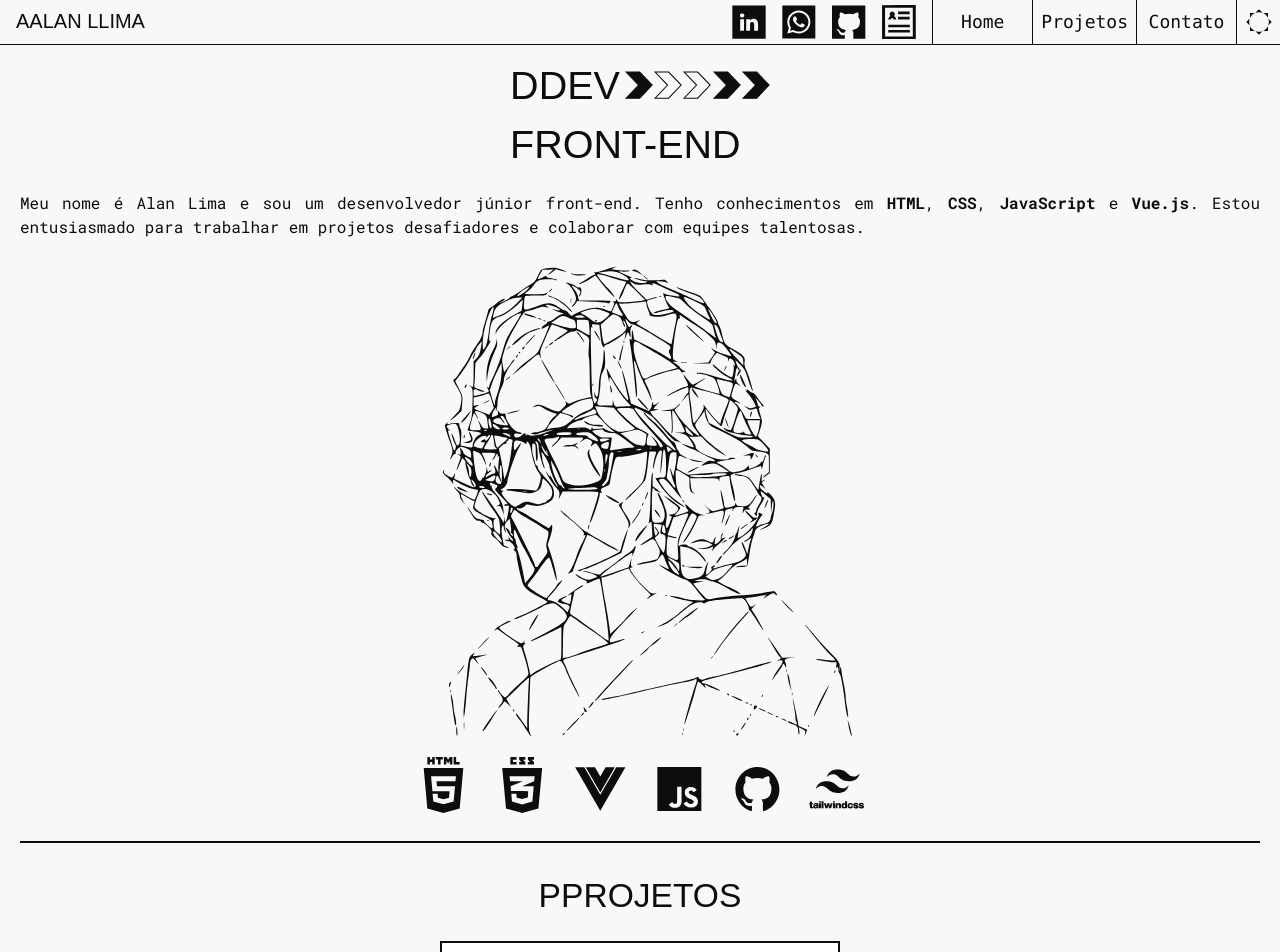
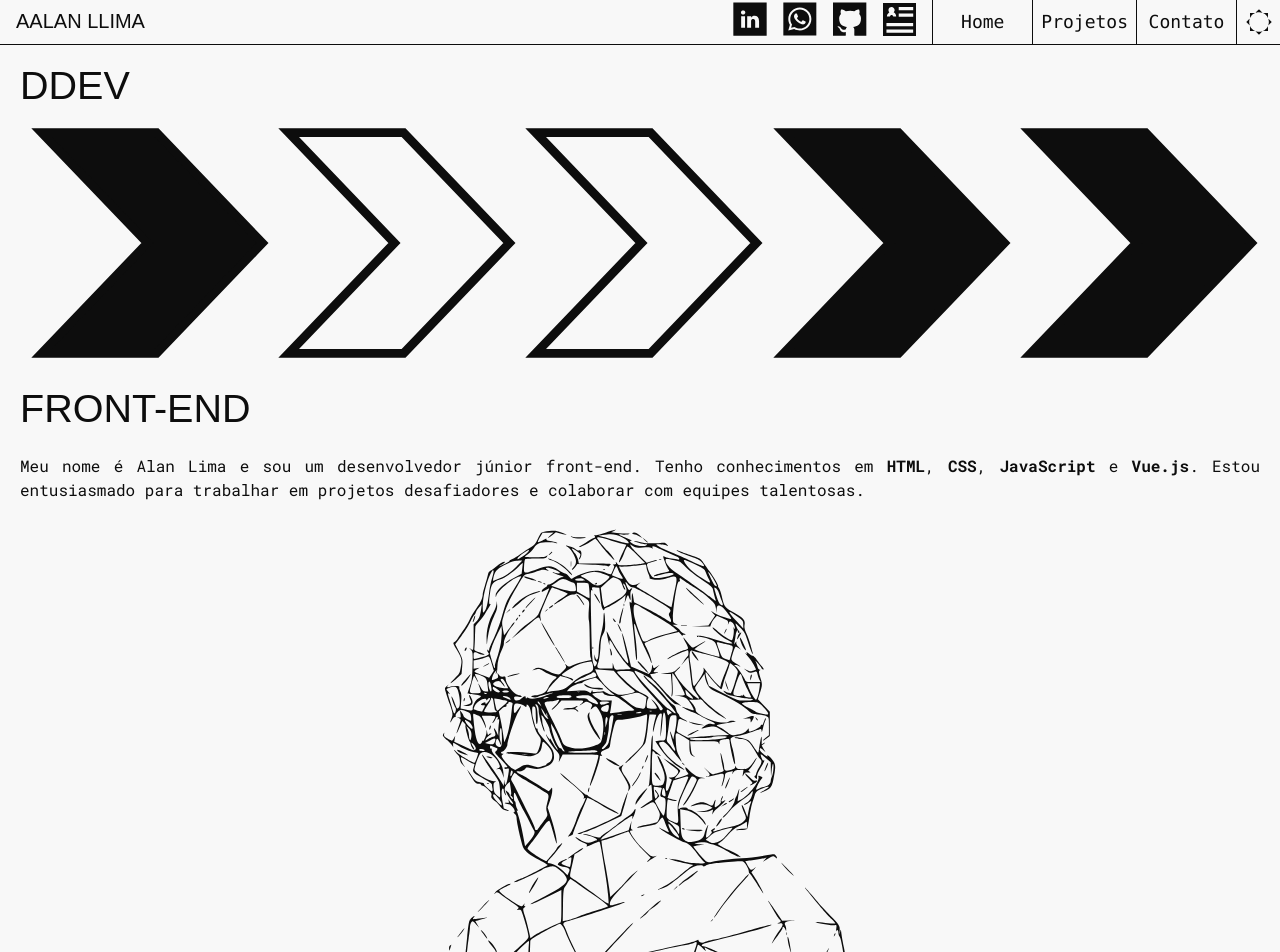
Before and after one commit to devalanlima/portfolio, a Vue app: page / in a window 1280 px wide. Shown: the top 952 px of the page. Built offline with nearby package versions, Linux system fonts and the light colour scheme; a web font is replaced by a local one.

Commit message:
stylize / adjust components for resposive design

```diff
--- a/src/components/common/AnimatedArrow.vue
+++ b/src/components/common/AnimatedArrow.vue
@@ -1,5 +1,5 @@
 <template>
-    <ul ref="arrows" class="inline-flex items-center justify-center ml-1 w-[146px]">
+    <ul ref="arrows" class="inline-flex items-center justify-center ml-1">
         <li class="grow flex justify-center items-center relative -ml-0">
             <svg class=" fill-branco stroke-preto dark:stroke-branco w-full aspect-square" viewBox="0 -1 28 28" fill="none"
                 xmlns="http://www.w3.org/2000/svg">
--- a/src/components/common/ContactIcons.vue
+++ b/src/components/common/ContactIcons.vue
@@ -30,34 +30,30 @@
 
             </a>
         </li>
-        <li class="h-[34px]">
+        <li>
             <a ref="cv" href="#" download="Alan Lima Currículo CV"></a>
-            <button type="button"  @click="isOpen = !isOpen" class="cursor-pointer m-0 p-0" title="Baixar Currículo">
-                <svg version="1.0" xmlns="http://www.w3.org/2000/svg" viewBox="0 0 489.000000 489.000000"
-                    preserveAspectRatio="xMidYMid meet" class="fill-preto dark:fill-branco w-[34px] h-[34px]">
-                    <g transform="translate(0.000000,489.000000) scale(0.100000,-0.100000)" stroke="none">
-                        <path d="M2432 4873 l-2422 -3 0 -2430 0 -2430 2425 0 2425 0 0 2435 c0 1339
-                -1 2434 -2 2433 -2 -2 -1093 -4 -2426 -5z m1996 -2436 l2 -2067 -1990 0 -1990
-                0 -2 2066 c-2 1136 -1 2068 1 2070 2 2 898 3 1990 2 l1986 -3 3 -2068z" />
-                        <path d="M1404 3930 c-187 -37 -313 -199 -302 -386 5 -75 41 -169 80 -212 24
-                -25 25 -24 -51 -81 -66 -49 -124 -118 -161 -192 -32 -62 -60 -160 -60 -208 l0
-                -31 184 0 184 0 12 47 c38 151 256 186 345 56 14 -21 25 -45 25 -55 0 -48 1
-                -48 197 -48 l185 0 -7 53 c-10 79 -42 169 -84 234 -40 61 -134 154 -182 179
-                l-29 14 34 48 c52 73 75 147 72 228 -2 38 -7 78 -11 89 -50 139 -145 229 -275
-                259 -71 17 -94 18 -156 6z" />
-                        <path d="M2310 3755 l0 -185 835 0 835 0 0 185 0 185 -835 0 -835 0 0 -185z" />
-                        <path d="M2317 3183 c-4 -3 -7 -87 -7 -185 l0 -178 835 0 835 0 0 185 0 185
-                -828 0 c-456 0 -832 -3 -835 -7z" />
-                        <path d="M900 1875 l0 -185 1553 2 1552 3 3 183 2 182 -1555 0 -1555 0 0 -185z" />
-                        <path d="M900 1125 l0 -185 1555 0 1555 0 0 185 0 185 -1555 0 -1555 0 0 -185z" />
+            <button type="button" @click="isOpen = !isOpen" class="cursor-pointer" title="Baixar Currículo">
+                <svg version="1.0" xmlns="http://www.w3.org/2000/svg"
+                    viewBox="0 0 487.000000 487.000000" preserveAspectRatio="xMidYMid meet" class="fill-preto dark:fill-branco w-[2.1rem] mt-[1px]">
+
+                    <g transform="translate(0.000000,487.000000) scale(0.100000,-0.100000)" stroke="none">
+                        <path d="M0 2435 l0 -2435 2435 0 2435 0 0 2435 0 2435 -2435 0 -2435 0 0
+-2435z m1390 1824 c201 -70 327 -284 292 -492 -14 -78 -61 -183 -98 -218 -34
+-31 -30 -43 19 -72 54 -32 144 -120 187 -182 66 -96 120 -257 120 -360 l0 -35
+-214 0 -214 0 -7 40 c-17 103 -123 190 -230 190 -107 0 -213 -87 -230 -190
+l-7 -40 -219 0 -219 0 0 58 c0 179 126 402 287 508 32 20 59 38 61 40 2 1 -15
+26 -37 55 -58 76 -83 147 -89 251 -3 69 0 100 16 155 75 246 337 377 582 292z
+m2990 -209 l0 -230 -1050 0 -1050 0 0 230 0 230 1050 0 1050 0 0 -230z m0
+-930 l0 -230 -1050 0 -1050 0 0 230 0 230 1050 0 1050 0 0 -230z m-10 -1390
+l0 -230 -1935 0 -1935 0 0 230 0 230 1935 0 1935 0 0 -230z m0 -930 l0 -230
+-1935 0 -1935 0 0 230 0 230 1935 0 1935 0 0 -230z" />
                     </g>
                 </svg>
             </button>
         </li>
-        <MainModal
-        :is-open="isOpen"
-        start-message="Gostaria de baixar meu currículo?" confirm-message="O download foi iniciado =D"
-        cancel-message="O download foi cancelado =/" @isConfirmed="handleConfirmed" />
+        <MainModal :is-open="isOpen" start-message="Gostaria de baixar meu currículo?"
+            confirm-message="O download foi iniciado =D" cancel-message="O download foi cancelado =/"
+            @isConfirmed="handleConfirmed" />
     </ul>
 </template>
 
@@ -68,7 +64,7 @@ const isOpen = ref(false)
 
 const cv = ref(null)
 const handleConfirmed = (event) => {
-    if (event){
+    if (event) {
         cv.value.click()
     }
 }
--- a/src/components/common/KnowledgeIcons.vue
+++ b/src/components/common/KnowledgeIcons.vue
@@ -1,42 +1,42 @@
 <template>
     <ul class="flex w-full justify-between items-center">
-        <li>
-            <svg class="fill-preto dark:fill-branco hover:scale-110 h-14 -mt-2" width="55" height="76" viewBox="0 0 54 76"
+        <li class="grow flex items-center justify-center">
+            <svg class="fill-preto dark:fill-branco hover:scale-110 -mt-2 w-full aspect-square" viewBox="0 0 54 76"
                 xmlns="http://www.w3.org/2000/svg">
                 <path
                     d="M5.13053 0.0743713H8.54934V3.45222H11.6768V0.0743713H15.0959V10.3031H11.6771V6.87771H8.54964V10.3031H5.13083V0.0743713H5.13053ZM19.5916 3.46647H16.582V0.0743713H26.0218V3.46647H23.0107V10.3031H19.5919V3.46647H19.5916ZM27.5198 0.0743713H31.0853L33.2778 3.66849L35.4686 0.0743713H39.0345V10.3031H35.6297V5.23332L33.2777 8.87004H33.2191L30.8654 5.23332V10.3031H27.5198V0.0743713ZM40.7364 0.0743713H44.1561V6.92224H48.9641V10.3031H40.7364V0.0743713ZM0.130859 14.9812L5.02128 69.8338L26.9669 75.9256L48.9733 69.825L53.8689 14.9811L0.130859 14.9812ZM43.6679 27.9983L43.3617 31.4089L43.2272 32.9212H43.205H27H26.9765H17.4831L18.0979 39.8098H26.9765H27H40.8017H42.6147L42.4505 41.6165L40.8697 59.3281L40.7684 60.4639L27 64.2801V64.2813L26.9691 64.2901L13.1883 60.4642L12.2456 49.9013H15.3583H18.999L19.4781 55.2667L26.9703 57.2902L26.9765 57.2883V57.2877L34.4802 55.263L35.2605 46.5377H27H26.9765H11.9451L10.2917 27.9983L10.1306 26.1937H26.9765H27H43.8289L43.6679 27.9983Z" />
             </svg>
         </li>
-        <li>
-            <svg class="fill-preto dark:fill-branco hover:scale-110 h-14 -mt-2" width="55" height="76" viewBox="0 0 55 76"
+        <li class="grow flex items-center justify-center ml-5">
+            <svg class="fill-preto dark:fill-branco hover:scale-110 -mt-2 w-full aspect-square" viewBox="0 0 55 76"
                 xmlns="http://www.w3.org/2000/svg">
                 <path
                     d="M19.3906 6.92936V10.1977H11.0333V0.0743713H19.3906V3.65617H14.6151V6.92936H19.3906ZM27.9818 3.65617H31.3204V0.0743713H22.9622C22.9622 0.0743713 22.9622 1.87225 22.9622 3.65617C24.0804 4.77435 24.6634 5.30961 26.2807 6.92684C25.3353 6.92684 22.9622 6.92996 22.9622 6.92996V10.1977H31.3204V6.92936L27.9818 3.65617ZM39.8278 3.65617H43.1662V0.0743713H34.8082C34.8082 0.0743713 34.8082 1.87225 34.8082 3.65617C35.9261 4.77435 36.5095 5.30961 38.1266 6.92684C37.1818 6.92684 34.8082 6.92996 34.8082 6.92996V10.1977H43.1663V6.92936L39.8278 3.65617ZM54.1741 15.0088L49.0971 70.0028L27.0997 75.9255L5.1019 70.0028L0.0256348 15.0088H54.1741ZM43.9441 26.1909H27.0799H9.91751L10.7382 32.8319H27.0799H27.9978L27.0799 33.2139L11.3355 39.7715L11.8577 46.2626L27.0799 46.3121L35.2384 46.338L34.7158 54.9936L27.0799 57.1435V57.1367L27.0172 57.1539L19.6422 55.2922L19.1947 49.9195H19.1704H12.3296H12.3056L13.2009 60.2918L27.0799 64.3959V64.3885L27.1048 64.3959L40.9095 60.3664L42.7007 39.7716H27.0799H27.0413L27.0799 39.755L43.2723 32.832L43.9441 26.1909Z" />
             </svg>
         </li>
-        <li>
-            <svg class="fill-preto dark:fill-branco hover:scale-110 h-11" width="55" height="90" viewBox="0 0 71 61"
+        <li class="grow flex items-center justify-center ml-5">
+            <svg class="fill-preto dark:fill-branco hover:scale-110 w-[90%] aspect-square" viewBox="0 0 71 61"
                 xmlns="http://www.w3.org/2000/svg">
                 <path
                     d="M0.366333 0.494675H13.033L35.1997 38.4734L57.3663 0.494675H70.033L35.1997 60.6277L0.366333 0.494675ZM27.8118 0.494675L35.1997 13.1542L42.5875 0.494675H55.365L35.1997 35.3085L15.0343 0.494675H27.8118Z" />
             </svg>
         </li>
-        <li>
-            <svg class="fill-preto dark:fill-branco hover:scale-110 h-11" width="55" height="90" viewBox="0 0 62 61"
+        <li class="grow flex items-center justify-center ml-5">
+            <svg class="fill-preto dark:fill-branco hover:scale-110  w-[80%] aspect-square" viewBox="0 0 62 61"
                 xmlns="http://www.w3.org/2000/svg">
                 <path fill-rule="evenodd" clip-rule="evenodd"
                     d="M47.05 56.218C41.7277 56.218 38.2873 53.6806 36.6098 50.3622L41.2763 47.6592C42.5055 49.6661 44.1006 51.1396 46.9279 51.1396C49.3008 51.1396 50.8167 49.9524 50.8167 48.3145C50.8167 45.8501 47.5288 44.8872 45.2078 43.8929C41.072 42.133 38.3269 39.9218 38.3269 35.2522C38.3269 30.9548 41.6027 27.6793 46.7236 27.6793C50.3653 27.6793 52.9883 28.9479 54.8702 32.2633L50.408 35.1301C49.4259 33.3703 48.3615 32.6743 46.7236 32.6743C45.0431 32.6743 43.9787 33.7393 43.9787 35.1301C43.9787 36.8503 45.0431 37.546 47.5014 38.6105C52.6528 40.8187 56.5507 42.5535 56.5507 48.2326C56.5507 53.3932 52.4973 56.218 47.05 56.218ZM33.8496 47.5773C33.8496 53.5157 30.1926 56.6543 25.1143 56.6543C20.5271 56.6543 17.7791 54.9 16.4279 51.85H16.3822H16.3608H16.3486L21.0121 48.59C21.9118 50.1852 22.7232 51.3168 24.6874 51.3168C26.5723 51.3168 27.7496 50.3623 27.7496 47.4984V27.45H33.8496V47.5773ZM0.299561 61H61.2996V0H0.299561V61Z" />
             </svg>
         </li>
-        <li>
-            <svg class="fill-preto dark:fill-branco hover:scale-110 h-11" width="55" height="90" viewBox="0 0 62 61"
+        <li class="grow flex items-center justify-center ml-5">
+            <svg class="fill-preto dark:fill-branco hover:scale-110 w-[80%] aspect-square" viewBox="0 0 62 61"
                 xmlns="http://www.w3.org/2000/svg">
                 <path fill-rule="evenodd" clip-rule="evenodd"
                     d="M30.8994 0C47.7446 0 61.3994 13.9993 61.3994 31.2714C61.3994 45.0849 52.6703 56.8031 40.5588 60.9419C39.0124 61.25 38.4634 60.2734 38.4634 59.4407C38.4634 58.4098 38.5 55.0428 38.5 50.8582C38.5 47.9424 37.524 46.0393 36.4291 45.0694C43.2214 44.2947 50.3584 41.6501 50.3584 29.6392C50.3584 26.2232 49.175 23.4357 47.2169 21.2458C47.5341 20.4558 48.5803 17.2751 46.918 12.9685C46.918 12.9685 44.3621 12.1305 38.5397 16.1748C36.1027 15.4825 33.4919 15.1341 30.8994 15.1219C28.3069 15.1341 25.6992 15.4825 23.2653 16.1748C17.4367 12.1305 14.8747 12.9685 14.8747 12.9685C13.2186 17.2751 14.2647 20.4558 14.5789 21.2458C12.6299 23.4357 11.4374 26.2232 11.4374 29.6392C11.4374 41.6196 18.5591 44.3048 25.3332 45.0947C24.4609 45.8755 23.6709 47.2529 23.3964 49.2751C21.6579 50.0742 17.2415 51.4572 14.5209 46.6778C14.5209 46.6778 12.9075 43.6732 9.84526 43.4536C9.84526 43.4536 6.87151 43.4141 9.63786 45.3539C9.63786 45.3539 11.6356 46.3146 13.0234 49.9289C13.0234 49.9289 14.8137 55.5102 23.2988 53.6192C23.3141 56.2331 23.3415 58.6965 23.3415 59.4407C23.3415 60.2673 22.7803 61.2346 21.2584 60.9449C9.13765 56.8121 0.399414 45.0879 0.399414 31.2714C0.399414 13.9993 14.0573 0 30.8994 0Z" />
             </svg>
         </li>
-        <li>
-            <svg class="fill-preto dark:fill-branco hover:scale-110 h-11" width="55" height="90" viewBox="0 0 83 59" xmlns="http://www.w3.org/2000/svg">
+        <li class="grow flex items-center justify-center ml-5">
+            <svg class="fill-preto dark:fill-branco hover:scale-110 w-full aspect-square" viewBox="0 0 83 59" xmlns="http://www.w3.org/2000/svg">
                 <path fill-rule="evenodd" clip-rule="evenodd"
                     d="M43.3567 0.0155029C34.4837 0.0155029 28.941 3.96452 26.722 11.8655C30.0489 7.91652 33.9315 6.43527 38.3663 7.42178C40.8981 7.98507 42.7079 9.62131 44.7074 11.4304C47.9712 14.378 51.7473 17.7906 59.9914 17.7906C68.8644 17.7906 74.4071 13.8415 76.6262 5.94052C73.2992 9.88954 69.42 11.3708 64.9819 10.3843C62.4501 9.821 60.6402 8.18476 58.6374 6.37566C55.377 3.42507 51.6042 0.0155029 43.3567 0.0155029ZM26.722 17.7906C17.849 17.7906 12.3063 21.7396 10.0872 29.6406C13.4142 25.6886 17.2967 24.2103 21.7315 25.1968C24.2633 25.7601 26.0732 27.3964 28.076 29.2055C31.3364 32.1531 35.1125 35.5656 43.36 35.5656C52.233 35.5656 57.7757 31.6166 59.9948 23.7156C56.6678 27.6646 52.7853 29.1459 48.3505 28.1594C45.8186 27.5961 44.0088 25.9598 42.0093 24.1507C38.7422 21.2031 34.9661 17.7906 26.722 17.7906Z" />
                 <path
```
